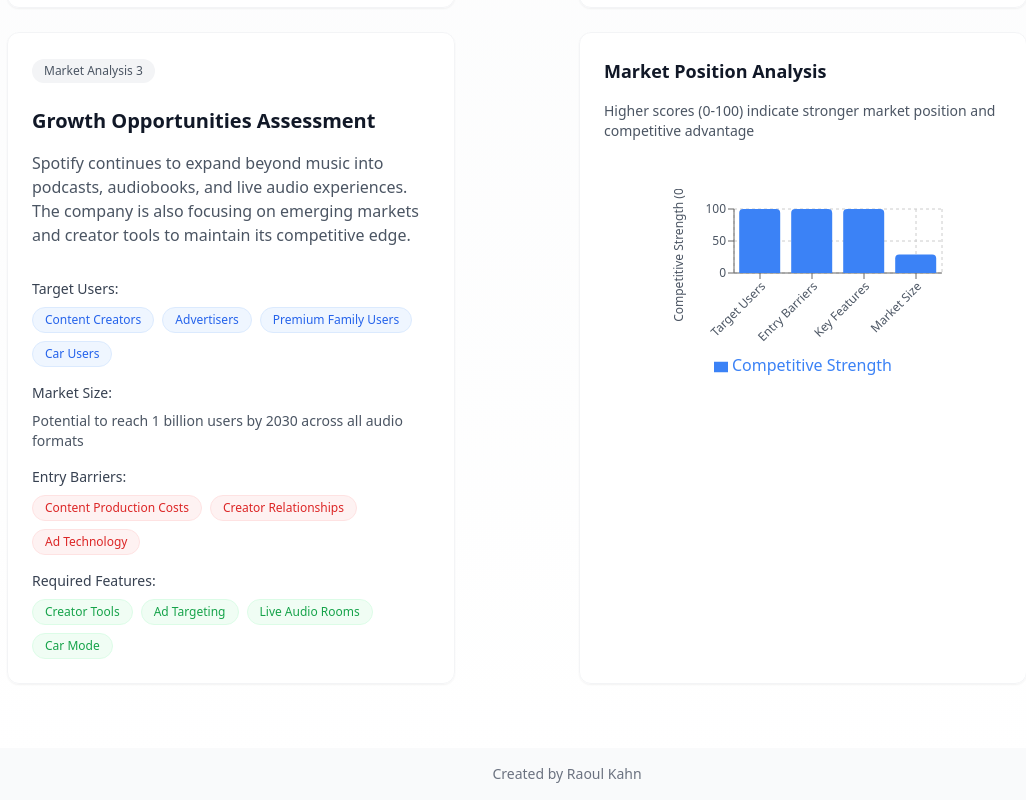
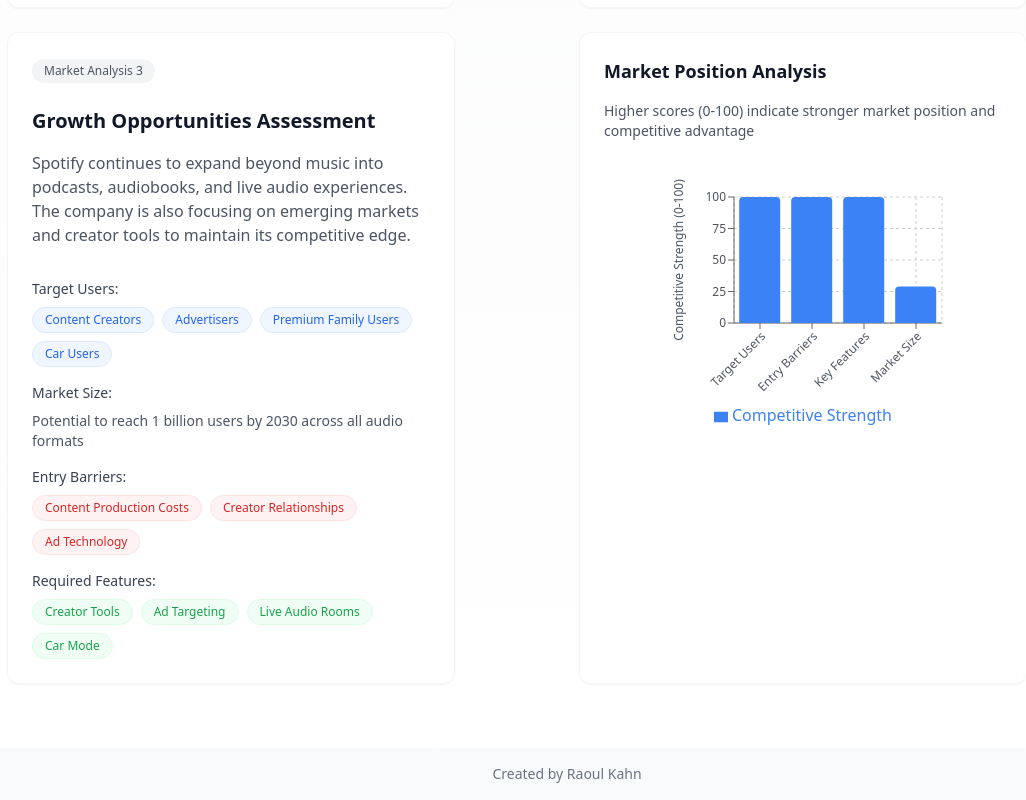
Before and after one commit to raoulkahn/market-insights, a React (Vite) app: page / in a window 1280 px wide. Shown: the part 1254-2054 px from the top of the page, without its empty margins (73-1099 px from the left). Built offline with nearby package versions, Linux system fonts and the light colour scheme.

Commit message:
Revert recent changes
The previous commit introduced unintended negative changes. This commit reverts those changes to restore the previous functionality.

```diff
--- a/src/components/MarketAnalysisRadar.tsx
+++ b/src/components/MarketAnalysisRadar.tsx
@@ -53,9 +53,9 @@ const MarketAnalysisRadar = ({ marketData, index }: MarketAnalysisRadarProps) =>
       <p className="text-sm text-gray-600 mb-4">
         Higher scores (0-100) indicate stronger market position and competitive advantage
       </p>
-      <div className="h-[300px] w-full pt-8">
+      <div className="h-[350px] w-full">
         <ResponsiveContainer width="100%" height="100%">
-          <BarChart data={barData} margin={{ top: 20, right: 60, left: 70, bottom: 80 }}>
+          <BarChart data={barData} margin={{ top: 40, right: 60, left: 70, bottom: 80 }}>
             <CartesianGrid strokeDasharray="3 3" />
             <XAxis
               dataKey="metric"
```
